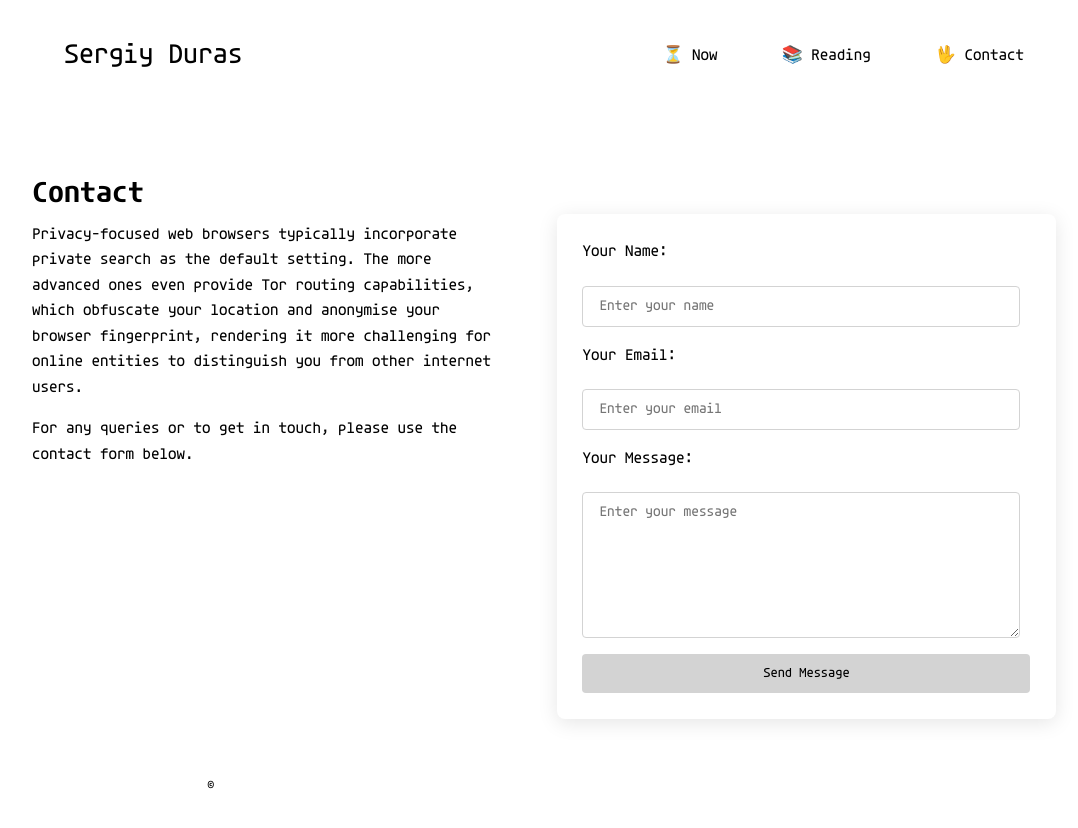
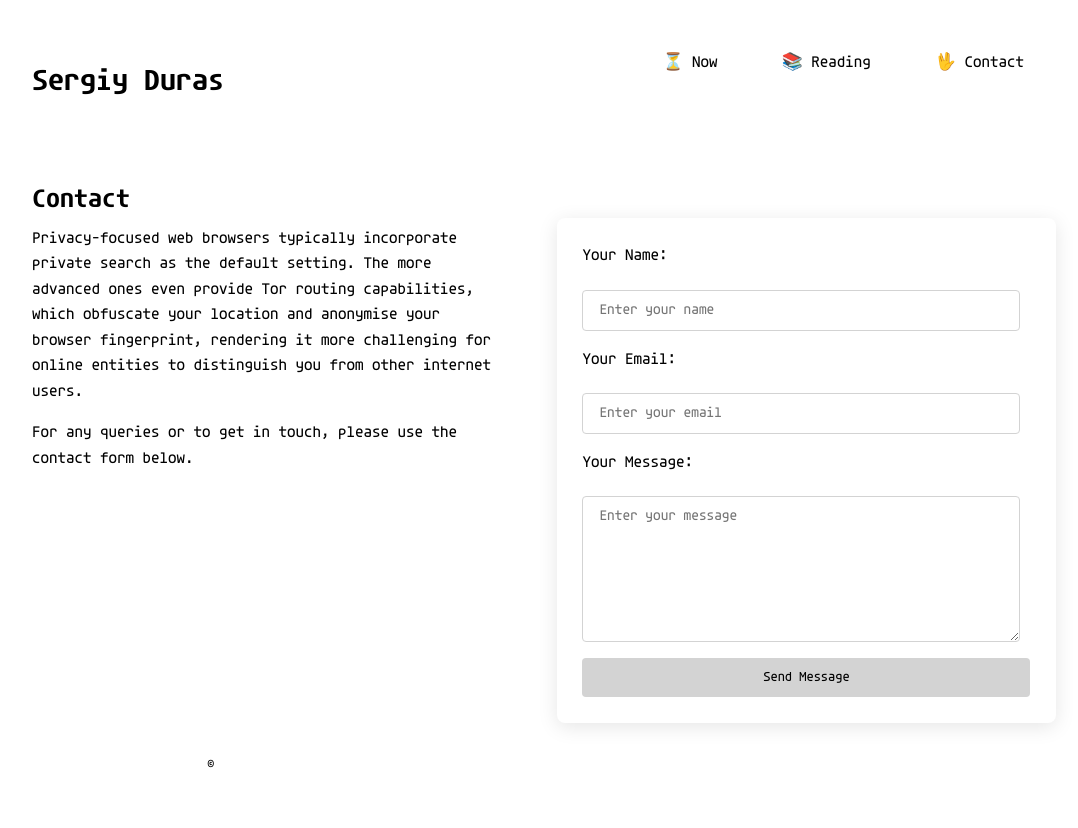
Before and after one commit to sduras/website, a Flask app: page /contact in a window 1280 px wide. Shown: the whole page, without its empty margins (96-1174 px from the left). After the commit the page ends 768 px from the top, so only its background shows below. Run offline with Flask 3, Linux system fonts and the light colour scheme; some libraries are stand-ins or nearby versions.

Commit message:
initial commit

```diff
--- a/api/templates/base.html
+++ b/api/templates/base.html
@@ -6,6 +6,7 @@
     <title>{% block title %}{% endblock %}</title>
     <meta name="description" content="{% block description %}{% endblock %}">
     <meta name="viewport" content="width=device-width,initial-scale=1">
+    <link rel="stylesheet" href="{{ url_for('static', filename='reset.css') }}">
     <link rel="stylesheet" href="{{ url_for('static', filename='style.css') }}">
     <link rel="shortcut icon" href="/favicon.svg">
     <link rel="icon" type="image/svg+xml" href="/favicon.svg" />
@@ -13,10 +14,10 @@
   </head>
   <body>
     <header id="header" class="container">
-
       <nav class="nav">
         <div class="nav-left">
-    <a class="brand" href="#">Sergiy Duras</a>
+          <h1 class="title">Sergiy Duras</h1>
+        </div>
         <div class="nav-right">
           <div class="tabs">
             <a>⏳ Now</a>
@@ -26,8 +27,6 @@
         </div>
       </nav>
     </header>
-
-
     <main id="main" class="container">
     {% block content %}{% endblock %}
     </main>
--- a/api/templates/contact.html
+++ b/api/templates/contact.html
@@ -3,65 +3,63 @@
 {% block title %}Contact{% endblock %}
 {% block head %}
   {{ super() }}
-<style>
-.toast {
-  position: fixed;
-  top: 50%;
-  left: 50%;
-  transform: translate(-50%, -50%) scale(0.95);
-  background-color: #333;
-  color: #fff;
-  padding: 1rem 2rem;
-  border-radius: 10px;
-  font-size: 1.1rem;
-  z-index: 1000;
-  opacity: 0;
-  transition: opacity 0.4s ease, transform 0.4s ease;
-  text-align: center;
-  max-width: 90%;
-  box-shadow: 0 10px 30px rgba(0, 0, 0, 0.2);
-}
+{% endblock %}
+{% block content %}
+      <section>
+        <h2>Contact</h2>
+        <div class="grid">
+          <div>
+            <p>
+              Privacy-focused web browsers typically incorporate private search
+              as the default setting. The more advanced ones even provide Tor
+              routing capabilities, which obfuscate your location and anonymise
+              your browser fingerprint, rendering it more challenging for online
+              entities to distinguish you from other internet users.
+            </p>
+            <p>
+              For any queries or to get in touch, please use the contact form
+              below.
+            </p>
+          </div>
 
-.toast.show {
-  opacity: 1;
-  transform: translate(-50%, -50%) scale(1);
-}
-
-.toast.success {
-  background-color: #28a745;
-}
-
-.toast.error {
-  background-color: #dc3545;
-
-</style>
-
-{% endblock %}
-{% block content %}<section>
-<h1>Contact</h1>
-<div class="grid">
-<div><p>Privacy-focused web browsers typically incorporate private search as the default setting. The more advanced ones even provide Tor routing capabilities, which obfuscate your location and anonymise your browser fingerprint, rendering it more challenging for online entities to distinguish you from other internet users.</p>
-<p>For any queries or to get in touch, please use the contact form below.</p>
-</div>
           <div>
             <form id="contact-form" action="/send_email" method="post">
               <label for="name">Your Name:</label>
-      <input type="text" id="name" name="name" required placeholder="Enter your name">
-
+              <input
+                type="text"
+                id="name"
+                name="name"
+                class="form-control"
+                required
+                placeholder="Enter your name"
+              />
               <label for="email">Your Email:</label>
-      <input type="email" id="email" name="email" required placeholder="Enter your email">
-
+              <input
+                type="email"
+                id="email"
+                name="email"
+                class="form-control"
+                required
+                placeholder="Enter your email"
+              />
               <label for="message">Your Message:</label>
-      <textarea id="message" name="message" rows="6" required placeholder="Enter your message"></textarea>
+              <textarea
+                id="message"
+                name="message"
+                rows="3"
+                class="form-control"
+                required
+                placeholder="Enter your message"
+              ></textarea>
 
               <button type="submit">Send Message</button>
             </form>
-    <br>
-    <div id="form-status"></div>
+          </div>
         </div>
       </section>
+
       <script>
-  const showToast = (message, type = 'success') => {
+        const showToast = (message, type = "success") => {
           const toast = document.getElementById("toast");
           toast.textContent = message;
           toast.className = `toast show ${type}`;
@@ -76,28 +74,33 @@
           }, 3000);
         };
 
-  document.getElementById("contact-form").addEventListener("submit", function (event) {
+        document
+          .getElementById("contact-form")
+          .addEventListener("submit", function (event) {
             event.preventDefault();
             const formData = new FormData(this);
-    const submitButton = event.target.querySelector('button');
+            const submitButton = event.target.querySelector("button");
 
             submitButton.disabled = true;
             submitButton.textContent = "Sending...";
 
             fetch(this.action, {
               method: this.method,
-      body: formData
+              body: formData,
             })
-    .then(response => response.json())
-    .then(data => {
+              .then((response) => response.json())
+              .then((data) => {
                 if (data.success) {
                   showToast("Message sent successfully!", "success");
                 } else {
                   showToast(data.error || "Submission failed.", "error");
                 }
               })
-    .catch(error => {
-      showToast(`Error: ${error.message || "Could not send message."}`, "error");
+              .catch((error) => {
+                showToast(
+                  `Error: ${error.message || "Could not send message."}`,
+                  "error"
+                );
               })
               .finally(() => {
                 submitButton.disabled = false;
```
Also changed, not shown: api/templates/index.html (+1 -24 lines). Lines whose indentation alone changed are shown as unchanged.
